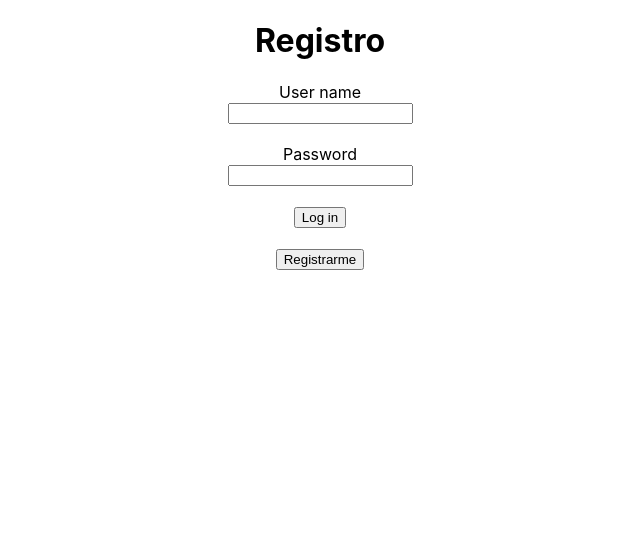
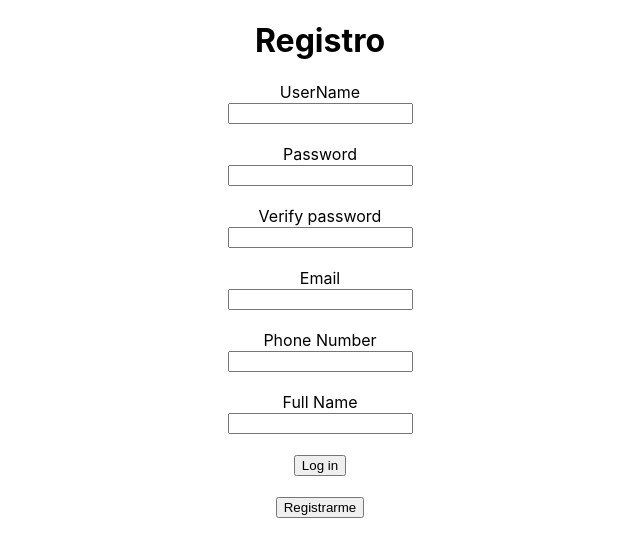
Before and after one commit to gcvictor22/dyscotkeov1, a React (Create React App) app in the folder dyscotkeov1-frontend/dyscotkeov1/: page /register in a window 1280 px wide. Shown: the top 556 px of the page, without its empty margins (320-960 px from the left). Built offline with nearby package versions, Linux system fonts and the light colour scheme.

Commit message:
Registro terminado

```diff
--- a/dyscotkeov1-frontend/dyscotkeov1/src/Components/login.js
+++ b/dyscotkeov1-frontend/dyscotkeov1/src/Components/login.js
@@ -11,7 +11,7 @@ export const Login = () => {
 
     const hadleSubmit = (e) => {
       e.preventDefault();
-      axios.post( url, loginBody).then((res) => {
+      axios.post(url, loginBody).then((res) => {
         Swal.fire({
           icon: 'success',
           title: 'Hola '+res.data['userName'],
--- a/dyscotkeov1-frontend/dyscotkeov1/src/Components/profile.js
+++ b/dyscotkeov1-frontend/dyscotkeov1/src/Components/profile.js
@@ -3,20 +3,21 @@ import { useState } from "react";
 
 const url = '/user/profile'
 
+const headers = {
+    'Authorization': 'Bearer '+localStorage.getItem('token'),
+    'Content-Type': 'application/json',
+    'Access-Control-Allow-Origin': '*',
+};
+
 export const Profile = () => {
-
-    const headers = {
-        'Authorization': 'Bearer '+localStorage.getItem('token'),
-        'Content-Type': 'application/json',
-        'Access-Control-Allow-Origin': '*',
-    };
 
     const [fullName, setFullName] = useState('');
 
     const apiResponse = () => {
         axios.get(url, {headers : headers}).then((res) => {
-            console.log(res);
             setFullName(res.data['fullName']);
+            const obj = JSON.parse(res.request['responseText']);
+            console.log(obj.fullName);
         }).catch((error) => {
             console.log(error);
         })
--- a/dyscotkeov1-frontend/dyscotkeov1/src/Components/register.js
+++ b/dyscotkeov1-frontend/dyscotkeov1/src/Components/register.js
@@ -1,8 +1,11 @@
-import React, {useState} from "react";
+import axios from "axios";
+import React, { useState } from "react";
 import { useNavigate } from "react-router-dom";
+import Swal from "sweetalert2";
+
+const url = 'http://localhost:8080/user/register'
 
 export const Register = () => {
-    const url = "http://localhost:8080/user/register"
   const [userName, setUserName] = useState('');
   const [password, setPassword] = useState('');
   const [verifyPassword, setVerifyPassword] = useState('');
@@ -11,19 +14,55 @@ export const Register = () => {
   const [fullName, setFullName] = useState('');
   const navigate = useNavigate();
 
+  const [errores, setErrores] = useState([]);
 
   const hadleSubmit = (e) => {
     e.preventDefault();
+    console.log(registerBody);
+    axios.post(url, registerBody).then((res) => {
+      Swal.fire({
+        icon: 'success',
+        title: '!Enhorabuena ' + res.data.userName + ', te has registrado con éxito',
+        showConfirmButton: false,
+        timer: 1500
+      }).then(() => navigate('/'))
+    }).catch((error) => {
+      setErrores(error.response.data.subErrors);
+      console.log(errores);
+      Swal.fire({
+        icon: 'error',
+        title: error.response.data.message,
+        showConfirmButton: false,
+        timer: 1500
+      })
+    })
+  }
+
+  const registerBody = {
+    username: userName,
+    password: password,
+    verifyPassword: verifyPassword,
+    email: email,
+    phoneNumber: phoneNumber,
+    fullName: fullName
   }
 
   return (
     <div>
       <h1>Registro</h1>
       <form onSubmit={hadleSubmit}>
-        <label>User name</label><br />
-        <input value={email} onChange={(e) => setEmail(e.target.value)} type="text" name="" id="" /><br /><br />
+        <label>UserName</label><br />
+        <input value={userName} onChange={(e) => setUserName(e.target.value)} type="text" name="" id="regUserName" /><br /><br />
         <label>Password</label><br />
-        <input value={password} onChange={(e) => setPassword(e.target.value)} type="password" name="" id="" /><br /><br />
+        <input value={password} onChange={(e) => setPassword(e.target.value)} type="password" name="" id="regPassword" /><br /><br />
+        <label>Verify password</label><br />
+        <input value={verifyPassword} onChange={(e) => setVerifyPassword(e.target.value)} type="password" name="" id="regVerifyPassword" /><br /><br />
+        <label>Email</label><br />
+        <input value={email} onChange={(e) => setEmail(e.target.value)} type="text" name="" id="regEmail" /><br /><br />
+        <label>Phone Number</label><br />
+        <input value={phoneNumber} onChange={(e) => setPhoneNumber(e.target.value)} type="text" name="" id="regPhoneNumber" /><br /><br />
+        <label>Full Name</label><br />
+        <input value={fullName} onChange={(e) => setFullName(e.target.value)} type="text" name="" id="regFullName" /><br /><br />
         <input type="submit" value="Log in" />
       </form><br />
       <button onClick={() => navigate('/')}>Registrarme</button>
```
Also changed, not shown: dyscotkeov1-frontend/dyscotkeov1/src/App.js (line endings or trailing spaces). Lines whose indentation alone changed are shown as unchanged.
